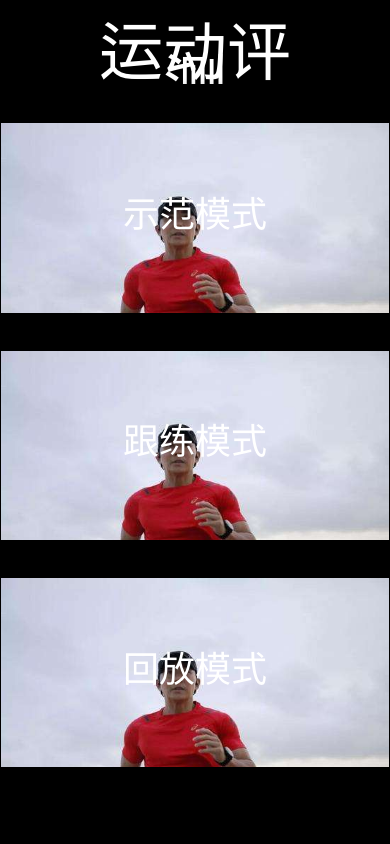
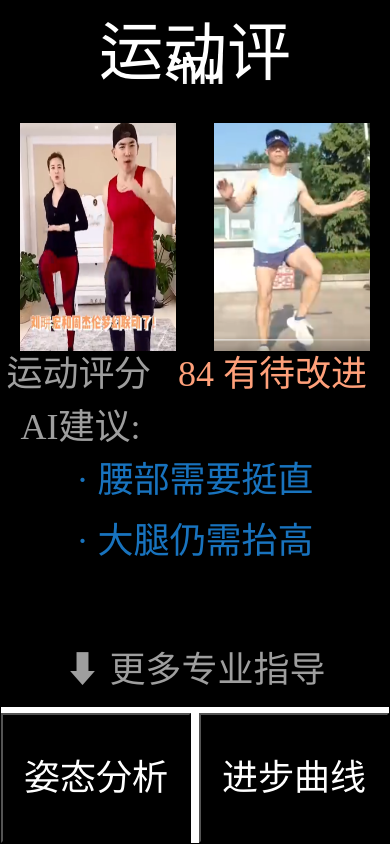
Before and after one commit to leoShen917/smart-app, a plain HTML site: page www/result_compare.html in a window 390 px wide. Drawn offline with Linux system fonts and the light colour scheme; some packages are replaced by stand-ins of ours; a web font is replaced by a local one.

Commit message:
运动评测界面

```diff
--- /dev/null
+++ b/www/css/result_compare.css
@@ -0,0 +1,166 @@
+.main .compare{
+    /* 左右对比图片或视频容器 */
+    position: absolute;
+    left: 0px;
+    top: 5%;
+    width: 100%;
+    height: 30%;
+    text-align: center;
+    }
+.main .compare .left{
+    /* 左右对比图片或视频容器 */
+    position: absolute;
+    left: 5%;
+    top: 0%;
+    width: 40%;
+    height: 100%;
+    text-align: center;
+    }
+.main .compare .right{
+    /* 左右对比图片或视频容器 */
+    position: absolute;
+    right: 5%;
+    top: 0%;
+    width: 40%;
+    height: 100%;
+    text-align: center;
+    }
+.main .score {
+    /* 运动评分 */
+    position: absolute;
+    right: 0%;
+    top: 35%;
+    width: 100%;
+    height: 10%;
+    text-align: center;
+    }
+.main .score .fixed{
+    /* 运动评分 */
+    position: absolute;
+    left: 0%;
+    top: 0%;
+    width: 40%;
+    height: 100%;
+    text-align: center;
+    font-family: YouSheBiaoTiHei;
+    font-size: 36px;
+    font-weight: normal;
+    line-height: 46px;
+    letter-spacing: 0em;
+    color: #9E9E9E;
+    }
+.main .score .score{
+    /* 运动评分 */
+    position: absolute;
+    left: 40%;
+    top: 0%;
+    width: 60%;
+    height: 100%;
+    text-align: center;
+    font-family: zcool-gdh;
+    font-size: 36px;
+    font-weight: normal;
+    line-height: 46px;
+    letter-spacing: 0em;
+    /* color: lightgreen; */
+    }
+.main .aiadvicefixed{
+    /* ai建议 */
+    position: absolute;
+    left: 5%;
+    top: 42%;
+    width: 100%;
+    height: 10%;
+    text-align: left;
+    font-family: zcool-gdh;
+    font-size: 36px;
+    font-weight: normal;
+    line-height: 46px;
+    letter-spacing: 0em;
+    color: #9E9E9E;
+}
+.main .aiadvice1{
+    /* ai建议1 */
+    position: absolute;
+    left: 0%;
+    top: 50%;
+    width: 100%;
+    height: 10%;
+    text-align: center;
+    font-family: zcool-gdh;
+    font-size: 36px;
+    font-weight: normal;
+    line-height: 32px;
+    letter-spacing: 0em;
+    }
+.main .aiadvice2{
+    /* ai建议2 */
+    position: absolute;
+    left: 0%;
+    top: 58%;
+    width: 100%;
+    height: 10%;
+    text-align: center;
+    font-family: zcool-gdh;
+    font-size: 36px;
+    font-weight: normal;
+    line-height: 32px;
+    letter-spacing: 0em;
+
+}
+.main .moreguidance{
+    /* ⬇ 更多专业指导 */
+    position: absolute;
+    left: 0%;
+    top: 75%;
+    width: 100%;
+    height: 10%;
+    text-align: center;
+    font-family: YouSheBiaoTiHei;
+    font-size: 36px;
+    font-weight: normal;
+    line-height: 32px;
+    letter-spacing: 0em;
+    color: #9E9E9E;
+}
+.main .bottom2but{
+    /* 下方两个按钮 */
+    position: absolute;
+    left: 0%;
+    top: 82%;
+    width: 100%;
+    height: 18%;
+    background-color: white;
+}
+.main .bottom2but .left{
+    /* 下方左按钮 姿态分析 */
+    position: absolute;
+    left: 0%;
+    top: 5%;
+    width: 49%;
+    height: 95%;
+    background-color: black;
+    text-align: center;
+    font-family: YouSheBiaoTiHei;
+    font-size: 36px;
+    font-weight: normal;
+    line-height: 32px;
+    letter-spacing: 0em;
+    color: #FFFFFF;
+    }
+.main .bottom2but .right{
+    /* 下方右按钮 进步曲线 */
+    position: absolute;
+    right: 0%;
+    top: 5%;
+    width: 49%;
+    height: 95%;
+    background-color: black;
+    text-align: center;
+    font-family: YouSheBiaoTiHei;
+    font-size: 36px;
+    font-weight: normal;
+    line-height: 32px;
+    letter-spacing: 0em;
+    color: #FFFFFF;
+}
--- a/www/result_compare.html
+++ b/www/result_compare.html
@@ -2,35 +2,70 @@
 <html>
 <haed>
     <link rel="stylesheet" href="css/common.css" type="text/css">
-    <link rel="stylesheet" href="css/history.css" type="text/css">
+    <link rel="stylesheet" href="css/result_compare.css" type="text/css">
     <script type="text/javascript" src="js/jquery.min.js"></script>
     <script type="text/javascript" src="js/history.js"></script>
     <script type="text/javascript" src="cordova.js"></script>
 
 </haed>
+<style>
+    @font-face{
+        font-family: "YouSheBiaoTiHei";
+        src:url("font/YouSheBiaoTiHei.ttf")
+    }
+    @font-face{
+        font-family: "zcool-gdh";
+        src:url("font/ZhanKuGaoDuanHei.ttf")
+    }
+</style>
 
-<body>
+<body onload="load_retcmp()">
 <div id="homedeader" class="header">
     <div class="hbar"></div>
     <div class="text">运动评测</div>
 </div>
 <div class="main">
-    <div class="patternchoose" style="background-image: url(/img/wuzi.jpeg); background-size: 100%;">
-        <div type="button" class="patternchoosebutton" onclick="window.location.href='camera.html';">
-            <div class="patternchoosetext">示范模式</div>
-        </div>
-    </div>
-    <div class="patternchoose" style="background-image: url(/img/wuzi.jpeg); background-size: 100%; top: 35%">
-        <div type="button" class="patternchoosebutton" onclick="window.location.href='camera.html';">
-            <div class="patternchoosetext" >跟练模式</div>
-        </div>
-    </div>
-    <div class="patternchoose" style="background-image: url(/img/wuzi.jpeg); background-size: 100%; top: 65%">
-        <div type="button" class="patternchoosebutton" onclick="window.location.href='history.html';">
-            <div class="patternchoosetext">回放模式</div>
-        </div>
-    </div>
+<div class="compare">
+    <div class="left"><img src="img/3_left.png" width="100%" height="100%" />  </div>
+    <div class="right"><img src="img/3_right.png" width="100%" height="100%" />  </div>
+</div>
+
+<div class="score">
+    <div class="fixed">运动评分</div>
+    <div class="score"><span  id="show_score"></span></div>
+</div>
+
+<div class="aiadvicefixed">AI建议:</div>
+<div class="aiadvice1"><span id="aiadvice1" style="color: #1873BE;"></span></div>
+<div class="aiadvice2"><span id="aiadvice2" style="color: #1873BE;"></span></div>
+
+<div class="moreguidance">⬇ 更多专业指导</div>
+
+<div class="bottom2but">
+    <button class="left">姿态分析</button>
+    <button class="right">进步曲线</button>
+</div>
 </div>
 </body>
 
 </html>
+<script>
+    var ret_score=84;
+    var aiadvice1="· 腰部需要挺直";
+    var aiadvice2="· 大腿仍需抬高";
+    function load_retcmp(){
+        if (ret_score>=90){
+            show_score=document.getElementById("show_score");
+            show_score.innerHTML=ret_score+' '+'非常优秀';
+            document.getElementById("show_score").style.color = "lightgreen";
+        }else if(ret_score>=80 & ret_score<90){
+            show_score=document.getElementById("show_score");
+            show_score.innerHTML=ret_score+' '+'有待改进';
+            document.getElementById("show_score").style.color = "lightsalmon";
+        }
+        show_aiadvice1=document.getElementById("aiadvice1");
+        show_aiadvice1.innerHTML=aiadvice1;
+        show_aiadvice2=document.getElementById("aiadvice2");
+        show_aiadvice2.innerHTML=aiadvice2;
+    }
+</script>
```
Also changed, not shown: www/home.html (+1 -1 lines), www/img/3_left.png (added), www/img/3_right.png (added), 1 other file.
